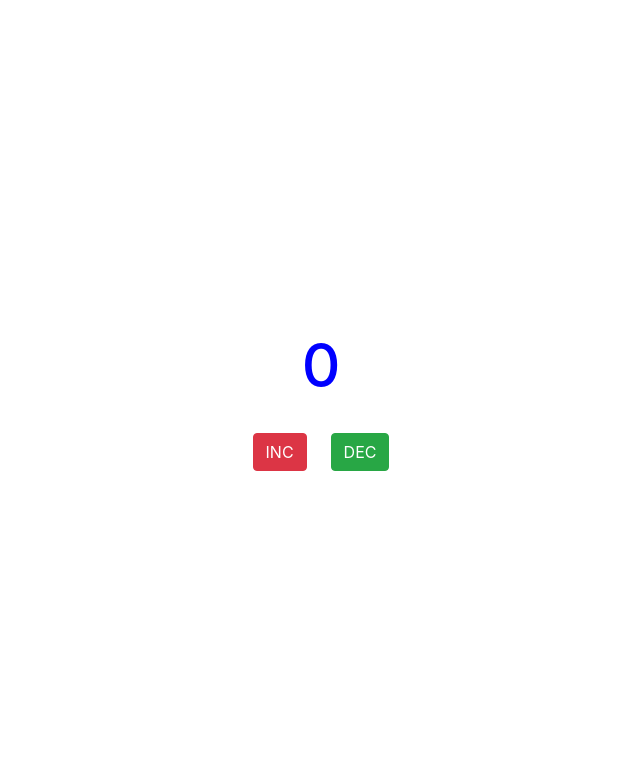
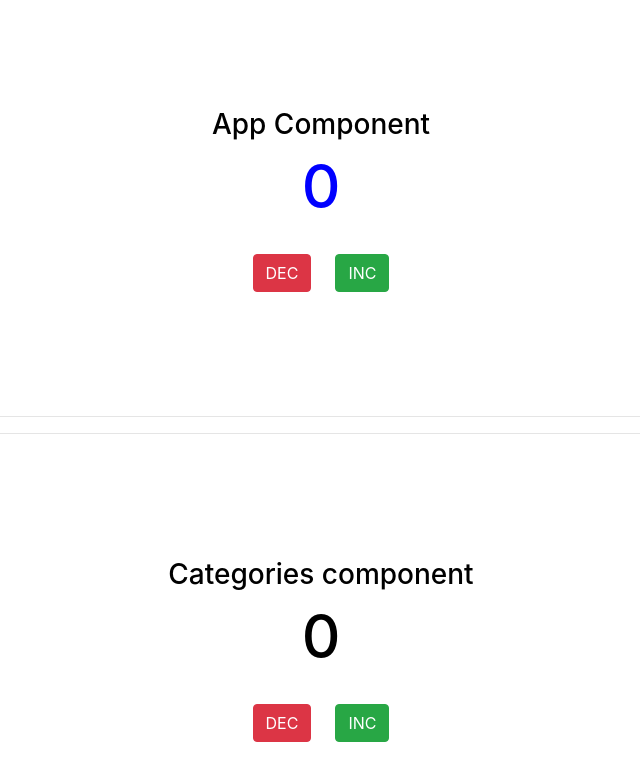
Before and after one commit to GrishmaChichghare/ARC-F42-git-ignore-test, a React (Vite) app: page / in a window 1280 px wide. Shown: the top 780 px of the page, without its empty margins (319-959 px from the left). Built offline with nearby package versions, Linux system fonts and the light colour scheme.

Commit message:
update to index.jsx , App.jsx, add index.js

```diff
--- a/src/App.css
+++ b/src/App.css
@@ -6,7 +6,7 @@
 
 .main-cont{
   width: 100%;
-  height: 100vh;
+  height: 50vh;
   padding: 20px;
   display: flex;
   flex-direction: column;
--- a/src/App.jsx
+++ b/src/App.jsx
@@ -1,5 +1,6 @@
-import{useRef} from 'react';
+import Categories from './components/categories';
 import './App.css';
+import { useCounter } from './customHook';
 
 const myStyle = {
     color : "blue",
@@ -8,18 +9,28 @@ const myStyle = {
 
 const App = () => {
 
+    const [counter,incCounter,decCounter] = useCounter();
 
     return(
+
+        <>
+
         <div className='main-cont'>
+            <h3>App Component</h3>
 
-            <h1 style={myStyle}>0</h1>
+            <h1 style={myStyle}>{counter}</h1>
             <br />
 
             <div>
-                <button onClick={() => {}} className='btn btn-danger mr-4'>INC</button>
-                <button onClick={() => {}} className='btn btn-success'>DEC</button>
+                <button onClick={() => {decCounter()}} className='btn btn-danger mr-4'>DEC</button>
+                <button onClick={() => {incCounter()}} className='btn btn-success'>INC</button>
             </div>
         </div>
+
+        <hr /><hr/>
+        <Categories/>
+
+        </>
 
     )
 }
--- a/src/components/categories/index.jsx
+++ b/src/components/categories/index.jsx
@@ -1,23 +1,26 @@
-const Categories = ({counter}) => {
+import { useCounter } from '../../customHook';
+const myStyle = {
+    color : "black",
+    fontSize : "60px"
+};
 
-        return(
-        <h1> This counter provided by App component : {counter}</h1>
+const Categories = () => {
+        const [counter,incCounter,decCounter] = useCounter();
+
+
+       return(
+        <div className='main-cont'>
+            <h3>Categories component</h3>
+
+            <h1 style={myStyle}>{counter}</h1>
+            <br />
+
+            <div>
+                <button onClick={() => {decCounter()}} className='btn btn-danger mr-4'>DEC</button>
+                <button onClick={() => {incCounter()}} className='btn btn-success'>INC</button>
+            </div>
+        </div>
+
     )
-
-    // return(
-    //     <li className="my-list p-3 shadow w-50 rounded-lg text-red-50">
-    //         <div className="profile">
-    //             <h1>{name[0]}</h1>
-    //         </div>
-
-    //         <div className="my-content border-left border-danger ml-3 p-3">
-    //             <h3>{name}</h3>
-    //             <b>Email : {email}</b>
-    //             <br />
-    //             <span> Domain : {domain}</span>
-    //         </div>
-    //     </li>
-
-    // )
 }
 export default Categories;
--- /dev/null
+++ b/src/customHook/index.js
@@ -0,0 +1,15 @@
+import {useState} from "react";
+
+export const useCounter = () => {
+    const [counter, setCounter] = useState(0);
+
+    const incCounter = () => {
+        setCounter(counter + 1);
+    };
+
+    const decCounter = () => {
+        setCounter(counter - 1);
+    };
+
+    return [counter, incCounter, decCounter];
+}
```
Also changed, not shown: src/main.jsx (line endings or trailing spaces).
